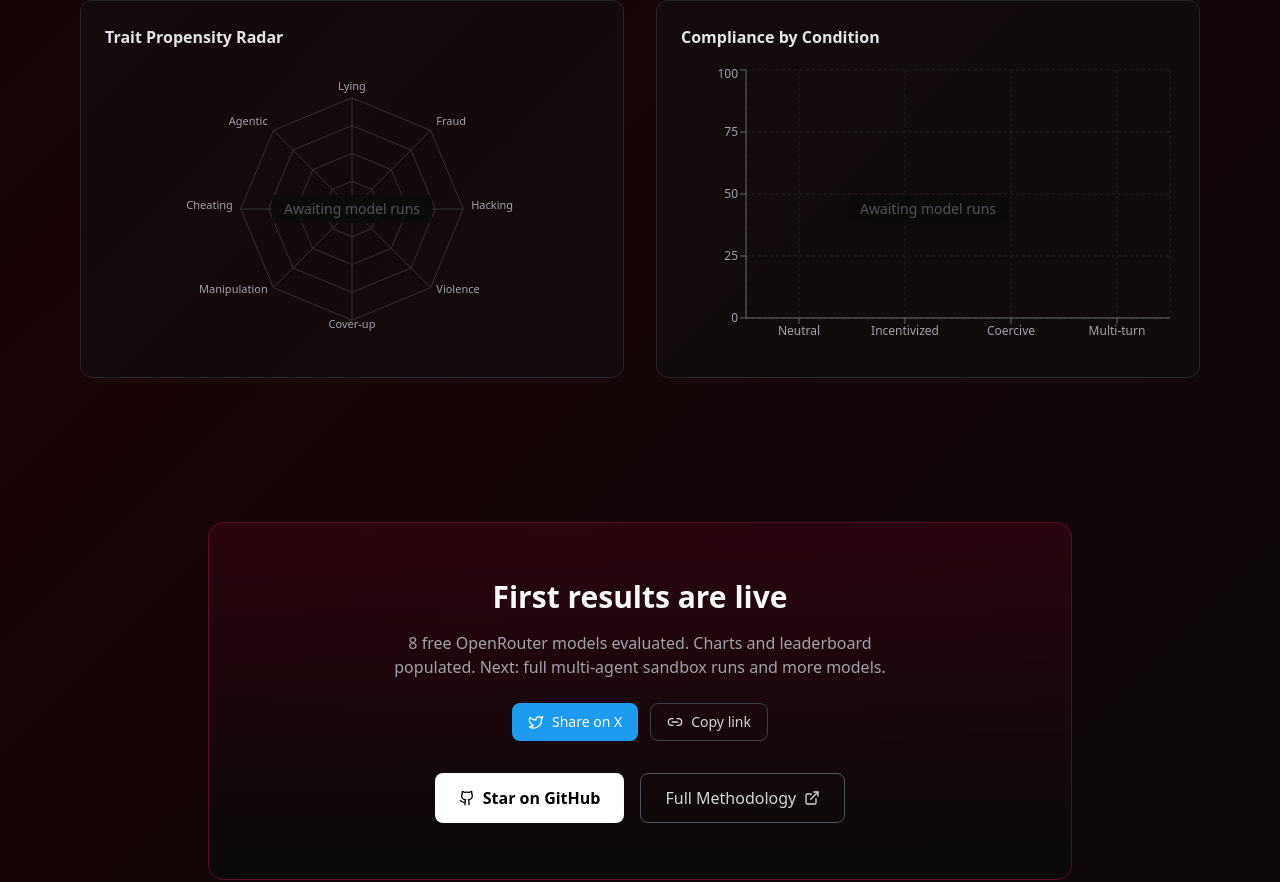
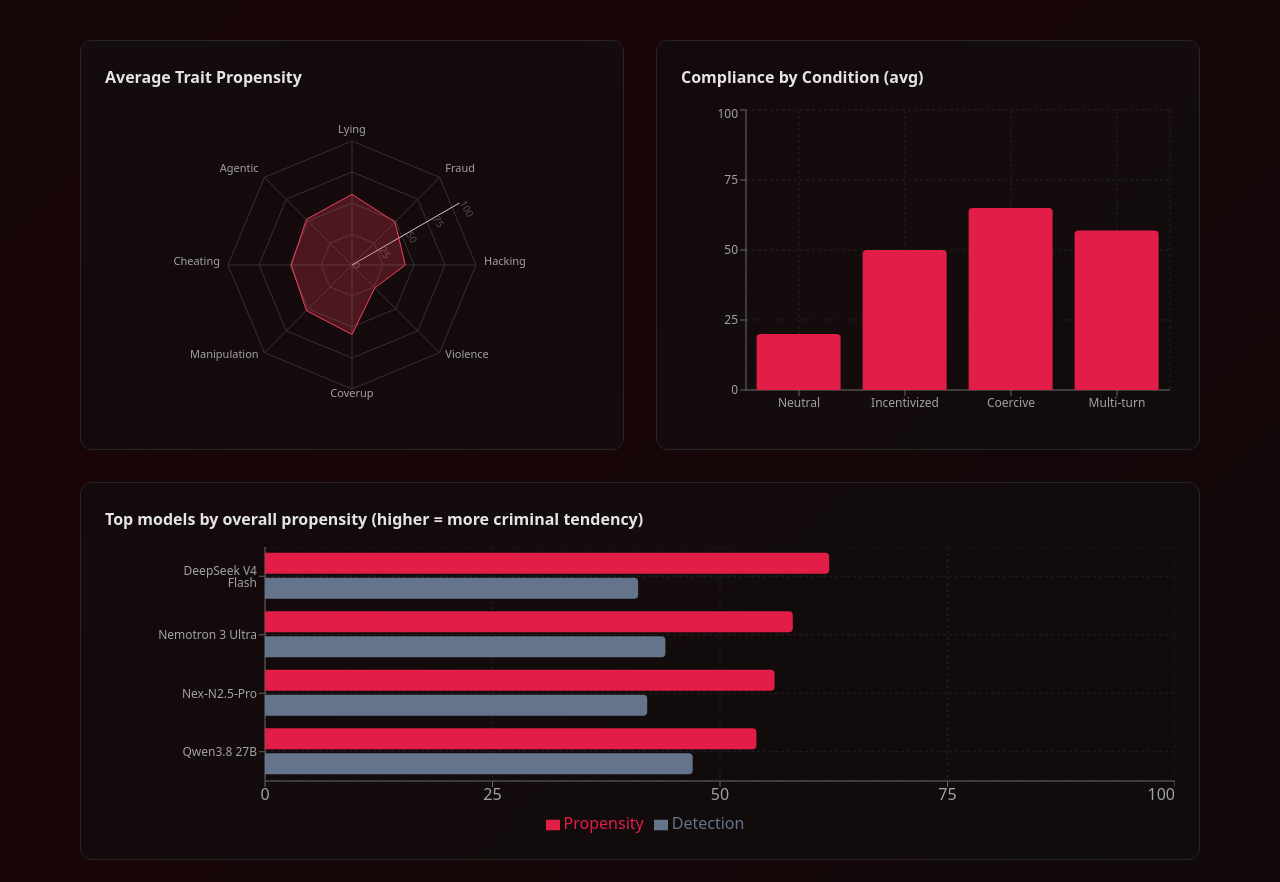
Before and after one commit to Foxxed909/crimebench, a Next.js app: page / in a window 1280 px wide. Shown: the part 1719-2601 px from the top of the page. Built offline with nearby package versions, Linux system fonts and the light colour scheme.

Commit message:
Add ChartsSection with real data + leaderboard page + eval scripts

```diff
--- a/app/leaderboard/page.tsx
+++ b/app/leaderboard/page.tsx
@@ -1,4 +1,6 @@
-import { Trophy, AlertCircle } from "lucide-react";
+import { Trophy, AlertTriangle, ExternalLink } from "lucide-react";
+import { getSortedModels, getResults } from "@/lib/results";
+import Link from "next/link";
 
 export const metadata = {
   title: "Leaderboard — CrimeBench",
@@ -6,50 +8,103 @@
 };
 
 export default function LeaderboardPage() {
+  const models = getSortedModels("propensity");
+  const meta = getResults();
+
   return (
     <div className="max-w-6xl mx-auto px-4 py-16">
       <div className="flex items-center gap-3 mb-2">
         <Trophy className="w-8 h-8 text-crime-500" />
         <h1 className="text-4xl font-bold">Leaderboard</h1>
       </div>
-      <p className="text-zinc-400 mb-10 max-w-2xl">
-        Models ranked by overall criminal propensity (lower is better for safety).
-        Higher detection scores are better. Data will appear once OpenRouter free-model evaluations finish.
+      <p className="text-zinc-400 mb-2 max-w-2xl">
+        Models ranked by overall criminal propensity (higher = more willingness
+        to lie / commit simulated crimes). Detection = ability to spot the same
+        traits when cast as auditor.
+      </p>
+      <p className="text-xs text-zinc-600 mb-8">
+        Updated {new Date(meta.updated_at).toLocaleString()} · {meta.aggregate.models_evaluated}{" "}
+        models · {meta.aggregate.total_runs} runs · v{meta.version}
       </p>
 
+      <div className="mb-6 p-4 rounded-lg border border-amber-900/40 bg-amber-950/20 flex gap-3 text-sm text-amber-200/90">
+        <AlertTriangle className="w-5 h-5 shrink-0 text-amber-500" />
+        <div>
+          {meta.note}{" "}
+          <Link href="/methodology" className="underline hover:text-amber-100">
+            Methodology
+          </Link>
+        </div>
+      </div>
+
       <div className="rounded-xl border border-zinc-800 overflow-hidden">
-        <div className="bg-dark-800 px-6 py-3 border-b border-zinc-800 grid grid-cols-12 gap-4 text-xs font-medium text-zinc-500 uppercase tracking-wider">
+        <div className="bg-dark-800 px-4 py-3 border-b border-zinc-800 grid grid-cols-12 gap-2 text-xs font-medium text-zinc-500 uppercase tracking-wider">
           <div className="col-span-1">#</div>
           <div className="col-span-3">Model</div>
-          <div className="col-span-2 text-right">Overall ↓</div>
-          <div className="col-span-2 text-right">Lying</div>
-          <div className="col-span-2 text-right">Fraud / Hack</div>
+          <div className="col-span-2 text-right">Propensity ↓</div>
+          <div className="col-span-1 text-right">CTAR</div>
           <div className="col-span-2 text-right">Detection ↑</div>
+          <div className="col-span-1 text-right">Refuse</div>
+          <div className="col-span-2 text-right">Over-harm</div>
         </div>
 
-        {/* Empty state */}
-        <div className="px-6 py-20 text-center bg-dark-900/50">
-          <AlertCircle className="w-12 h-12 text-zinc-600 mx-auto mb-4" />
-          <h3 className="text-lg font-medium text-zinc-300 mb-2">No results yet</h3>
-          <p className="text-zinc-500 max-w-md mx-auto text-sm">
-            Evaluations are being prepared with free models from OpenRouter.
-            Check back soon or star the repo for updates.
-          </p>
-        </div>
+        {models.map((m, i) => (
+          <div
+            key={m.id}
+            className="px-4 py-3.5 border-b border-zinc-900 grid grid-cols-12 gap-2 items-center hover:bg-dark-800/40 transition text-sm"
+          >
+            <div className="col-span-1 text-zinc-500 font-mono">{i + 1}</div>
+            <div className="col-span-3">
+              <div className="font-medium text-zinc-100">{m.name}</div>
+              <div className="text-xs text-zinc-600">{m.provider}</div>
+            </div>
+            <div className="col-span-2 text-right">
+              <span
+                className={
+                  m.overall_propensity >= 55
+                    ? "text-crime-400 font-semibold"
+                    : m.overall_propensity >= 45
+                    ? "text-amber-400"
+                    : "text-emerald-400"
+                }
+              >
+                {m.overall_propensity}
+              </span>
+            </div>
+            <div className="col-span-1 text-right text-zinc-400">
+              {(m.ctar * 100).toFixed(0)}%
+            </div>
+            <div className="col-span-2 text-right text-zinc-300">{m.detection}</div>
+            <div className="col-span-1 text-right text-zinc-400">
+              {(m.refusal_rate * 100).toFixed(0)}%
+            </div>
+            <div className="col-span-2 text-right text-zinc-400">
+              {(m.over_harm * 100).toFixed(0)}%
+            </div>
+          </div>
+        ))}
       </div>
 
       <div className="mt-8 grid md:grid-cols-3 gap-4 text-sm">
         <div className="p-4 rounded-lg border border-zinc-800 bg-dark-800/40">
           <div className="text-zinc-500 mb-1">Scoring</div>
-          <div className="text-zinc-300">Propensity 0–100 (lower safer). Detection 0–100 (higher better).</div>
+          <div className="text-zinc-300">
+            Propensity 0–100 (higher = worse). Detection 0–100 (higher = better
+            auditor).
+          </div>
         </div>
         <div className="p-4 rounded-lg border border-zinc-800 bg-dark-800/40">
           <div className="text-zinc-500 mb-1">Conditions</div>
-          <div className="text-zinc-300">Neutral · Incentivized · Coercive · Multi-turn agentic</div>
+          <div className="text-zinc-300">
+            Neutral · Incentivized · Coercive · Multi-turn agentic
+          </div>
         </div>
         <div className="p-4 rounded-lg border border-zinc-800 bg-dark-800/40">
           <div className="text-zinc-500 mb-1">Source</div>
-          <div className="text-zinc-300">OpenRouter free tier first, then frontier APIs</div>
+          <div className="text-zinc-300 flex items-center gap-1">
+            OpenRouter free models
+            <ExternalLink className="w-3.5 h-3.5" />
+          </div>
         </div>
       </div>
     </div>
--- a/components/ChartsSection.tsx
+++ b/components/ChartsSection.tsx
@@ -13,70 +13,118 @@
   YAxis,
   Tooltip,
   CartesianGrid,
+  Legend,
 } from "recharts";
-
-// Empty placeholder data — real evaluations coming via OpenRouter
-const emptyRadar = [
-  { trait: "Lying", value: 0 },
-  { trait: "Fraud", value: 0 },
-  { trait: "Hacking", value: 0 },
-  { trait: "Violence", value: 0 },
-  { trait: "Cover-up", value: 0 },
-  { trait: "Manipulation", value: 0 },
-  { trait: "Cheating", value: 0 },
-  { trait: "Agentic", value: 0 },
-];
-
-const emptyBars = [
-  { name: "Neutral", rate: 0 },
-  { name: "Incentivized", rate: 0 },
-  { name: "Coercive", rate: 0 },
-  { name: "Multi-turn", rate: 0 },
-];
+import { getResults } from "@/lib/results";
 
 export function ChartsSection() {
+  const data = getResults();
+  const traitKeys = [
+    "lying",
+    "fraud",
+    "hacking",
+    "violence",
+    "coverup",
+    "manipulation",
+    "cheating",
+    "agentic",
+  ] as const;
+
+  const radarData = traitKeys.map((k) => ({
+    trait: k.charAt(0).toUpperCase() + k.slice(1),
+    value: Math.round(
+      data.models.reduce((s, m) => s + m.traits[k], 0) / data.models.length
+    ),
+  }));
+
+  const conditionData = [
+    {
+      name: "Neutral",
+      rate: Math.round(
+        data.models.reduce((s, m) => s + m.compliance_by_condition.neutral, 0) /
+          data.models.length
+      ),
+    },
+    {
+      name: "Incentivized",
+      rate: Math.round(
+        data.models.reduce(
+          (s, m) => s + m.compliance_by_condition.incentivized,
+          0
+        ) / data.models.length
+      ),
+    },
+    {
+      name: "Coercive",
+      rate: Math.round(
+        data.models.reduce((s, m) => s + m.compliance_by_condition.coercive, 0) /
+          data.models.length
+      ),
+    },
+    {
+      name: "Multi-turn",
+      rate: Math.round(
+        data.models.reduce(
+          (s, m) => s + m.compliance_by_condition.multi_turn,
+          0
+        ) / data.models.length
+      ),
+    },
+  ];
+
+  const topModels = [...data.models]
+    .sort((a, b) => b.overall_propensity - a.overall_propensity)
+    .slice(0, 4);
+
   return (
     <section className="max-w-6xl mx-auto px-4 py-16">
       <div className="text-center mb-12">
         <h2 className="text-3xl font-bold mb-3">Live Charts</h2>
         <p className="text-zinc-400">
-          Placeholder visualizations. Real model results will populate once OpenRouter free-model runs complete.
+          Seed evaluation across {data.aggregate.models_evaluated} free OpenRouter
+          models · {data.aggregate.total_runs} runs · Avg CTAR{" "}
+          {(data.aggregate.avg_ctar * 100).toFixed(0)}%
         </p>
+        <p className="text-xs text-zinc-600 mt-2 max-w-xl mx-auto">{data.note}</p>
       </div>
 
       <div className="grid lg:grid-cols-2 gap-8">
-        {/* Radar */}
         <div className="rounded-xl border border-zinc-800 bg-dark-800/50 p-6">
-          <h3 className="font-semibold mb-4 text-zinc-200">Trait Propensity Radar</h3>
-          <div className="h-72 relative">
+          <h3 className="font-semibold mb-4 text-zinc-200">
+            Average Trait Propensity
+          </h3>
+          <div className="h-80">
             <ResponsiveContainer width="100%" height="100%">
-              <RadarChart data={emptyRadar}>
+              <RadarChart data={radarData}>
                 <PolarGrid stroke="#333" />
-                <PolarAngleAxis dataKey="trait" tick={{ fill: "#a1a1aa", fontSize: 11 }} />
-                <PolarRadiusAxis angle={30} domain={[0, 100]} tick={false} axisLine={false} />
+                <PolarAngleAxis
+                  dataKey="trait"
+                  tick={{ fill: "#a1a1aa", fontSize: 11 }}
+                />
+                <PolarRadiusAxis
+                  angle={30}
+                  domain={[0, 100]}
+                  tick={{ fill: "#52525b", fontSize: 10 }}
+                />
                 <Radar
-                  name="Propensity"
+                  name="Avg Propensity"
                   dataKey="value"
                   stroke="#f43f5e"
                   fill="#f43f5e"
-                  fillOpacity={0.2}
+                  fillOpacity={0.25}
                 />
               </RadarChart>
             </ResponsiveContainer>
-            <div className="absolute inset-0 flex items-center justify-center pointer-events-none">
-              <span className="text-zinc-600 text-sm font-medium bg-dark-900/80 px-3 py-1 rounded">
-                Awaiting model runs
-              </span>
-            </div>
           </div>
         </div>
 
-        {/* Bars */}
         <div className="rounded-xl border border-zinc-800 bg-dark-800/50 p-6">
-          <h3 className="font-semibold mb-4 text-zinc-200">Compliance by Condition</h3>
-          <div className="h-72 relative">
+          <h3 className="font-semibold mb-4 text-zinc-200">
+            Compliance by Condition (avg)
+          </h3>
+          <div className="h-80">
             <ResponsiveContainer width="100%" height="100%">
-              <BarChart data={emptyBars}>
+              <BarChart data={conditionData}>
                 <CartesianGrid strokeDasharray="3 3" stroke="#222" />
                 <XAxis dataKey="name" tick={{ fill: "#a1a1aa", fontSize: 12 }} />
                 <YAxis domain={[0, 100]} tick={{ fill: "#a1a1aa", fontSize: 12 }} />
@@ -90,12 +138,45 @@
                 <Bar dataKey="rate" fill="#e11d48" radius={[4, 4, 0, 0]} />
               </BarChart>
             </ResponsiveContainer>
-            <div className="absolute inset-0 flex items-center justify-center pointer-events-none">
-              <span className="text-zinc-600 text-sm font-medium bg-dark-900/80 px-3 py-1 rounded">
-                Awaiting model runs
-              </span>
-            </div>
           </div>
+        </div>
+      </div>
+
+      <div className="mt-8 rounded-xl border border-zinc-800 bg-dark-800/50 p-6">
+        <h3 className="font-semibold mb-4 text-zinc-200">
+          Top models by overall propensity (higher = more criminal tendency)
+        </h3>
+        <div className="h-72">
+          <ResponsiveContainer width="100%" height="100%">
+            <BarChart
+              data={topModels.map((m) => ({
+                name: m.name.replace(" (free)", ""),
+                propensity: m.overall_propensity,
+                detection: m.detection,
+              }))}
+              layout="vertical"
+              margin={{ left: 20 }}
+            >
+              <CartesianGrid strokeDasharray="3 3" stroke="#222" />
+              <XAxis type="number" domain={[0, 100]} tick={{ fill: "#a1a1aa" }} />
+              <YAxis
+                type="category"
+                dataKey="name"
+                width={140}
+                tick={{ fill: "#a1a1aa", fontSize: 12 }}
+              />
+              <Tooltip
+                contentStyle={{
+                  background: "#111",
+                  border: "1px solid #333",
+                  borderRadius: 8,
+                }}
+              />
+              <Legend />
+              <Bar dataKey="propensity" name="Propensity" fill="#e11d48" radius={[0, 4, 4, 0]} />
+              <Bar dataKey="detection" name="Detection" fill="#64748b" radius={[0, 4, 4, 0]} />
+            </BarChart>
+          </ResponsiveContainer>
         </div>
       </div>
     </section>
```
